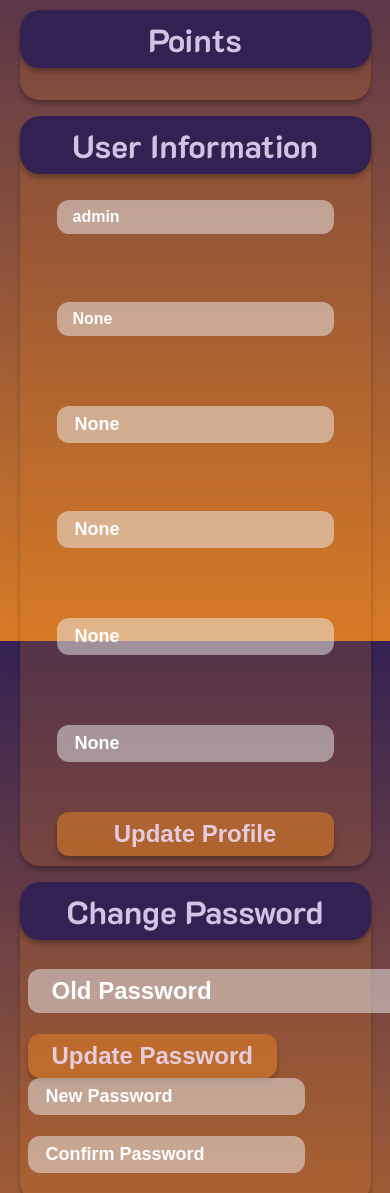
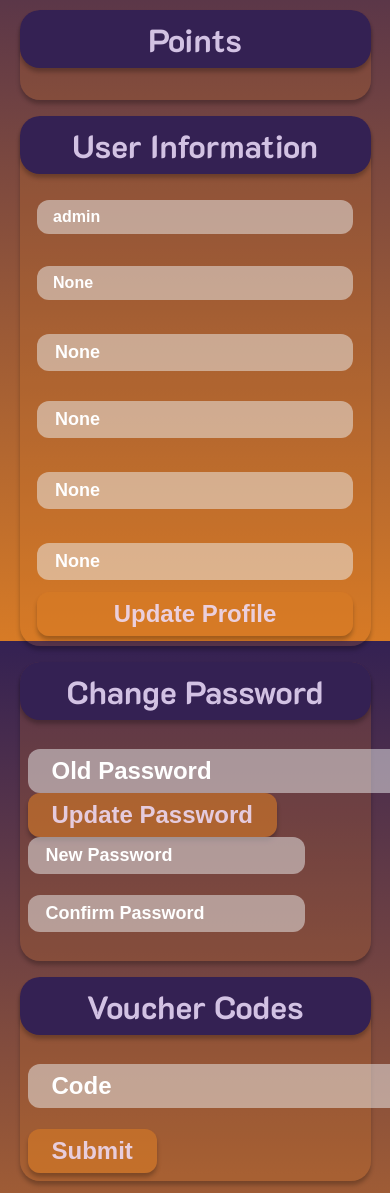
Before and after one commit to HackMerced/HackMerced-IX-Live, a Flask app: page /profile in a window 390 px wide; the page is wider, and only the part inside the window is pictured. Shown: the part 203-1396 px from the top of that part. Run offline with Flask 3, Linux system fonts and the light colour scheme; a user stored in the database is signed in; data comes from the database, SQL or seed files in the repository; data that the repository does not hold is empty.

Commit message:
User profile User information container css fix

```diff
--- a/web/static/css/style.css
+++ b/web/static/css/style.css
@@ -439,16 +439,30 @@ input[type="submit"] {
 	overflow: hidden;
 	justify-content: space-between;
 	align-content: center;
+	gap:1em;
 }
 .flexbox-container>*{
 	width: 40%;
 	margin: 2px;
+	width: 100%;
+	display: flex;
+	flex-direction: column;
 }
 .flexbox-container-child{
 	display: flex;
 	flex-direction: column;
 	flex: 1;
-	gap: .3em;
+	gap:1em;
+}
+
+@-moz-document url-prefix(){
+	.flexbox-container-child{
+		display: flex;
+		flex-direction: column;
+		flex: 1;
+		gap: .4em;
+
+	}
 }
 /* End Profile */
 
@@ -722,14 +736,13 @@ input[type="submit"] {
 		display: flex;
 		flex-direction: column;
 		height: unset;
-		width: unset;
+		width: 90%;
 		flex-wrap: wrap;
 		justify-content: space-evenly;
-		gap: 0;
+		gap: .5em;
 	}
 	.flexbox-container > *{
 		max-width: unset;
-		width: auto;
 	}
 	.flexbox-item{
 
--- a/web/templates/profile.html
+++ b/web/templates/profile.html
@@ -32,15 +32,15 @@
 					<br>
 					<div class="flexbox-container">
 						<div class="flexbox-container-child">
-							<input class="flexbox-item" type="text" id="fname"  name="fname"  placeholder="First Name" value="{{ name }}" /><br><br>
-							<input class="flexbox-item" type="text" id="lname"  name="lname"  placeholder="Last Name" value="{{ surname }}" /><br><br>
-							<input class="flexbox-item" type="text" id="school" name="school" placeholder="School" value="{{ school }}" /><br><br>
+							<input class="flexbox-item" type="text" id="fname"  name="fname"  placeholder="First Name" value="{{ name }}" />
+							<input class="flexbox-item" type="text" id="lname"  name="lname"  placeholder="Last Name" value="{{ surname }}" />
+							<input class="flexbox-item" type="text" id="school" name="school" placeholder="School" value="{{ school }}" />
 
 						</div>
 						<div class="flexbox-container-child">
-							<input class="flexbox-item" type="email" id="email" name="email" placeholder="Email Address" value="{{ email }}" /><br><br>
-							<input class="flexbox-item" type="text"  id="phone" name="phone" placeholder="Phone Number" value="{{ phone }}" /><br><br>
-							<input class="flexbox-item" type="text"  id="major" name="major" placeholder="Major" value="{{ major }}"/><br><br>
+							<input class="flexbox-item" type="email" id="email" name="email" placeholder="Email Address" value="{{ email }}" />
+							<input class="flexbox-item" type="text"  id="phone" name="phone" placeholder="Phone Number" value="{{ phone }}" />
+							<input class="flexbox-item" type="text"  id="major" name="major" placeholder="Major" value="{{ major }}"/>
 						</div>
 						<input class="flexbox-button" type="submit" id="profile-edit-submit" value="Update Profile" />
 					</div>
@@ -57,7 +57,7 @@
 					<br>
 					<div class="row">
 						<div class="column left">
-							<input type="password" id="oldPass" name="oldPass" placeholder="Old Password" /><br><br>
+							<input type="password" id="oldPass" name="oldPass" placeholder="Old Password" />
 							<input type="submit" id="profile-password-submit" value="Update Password" />
 						</div>
 						<div class="column">
```
